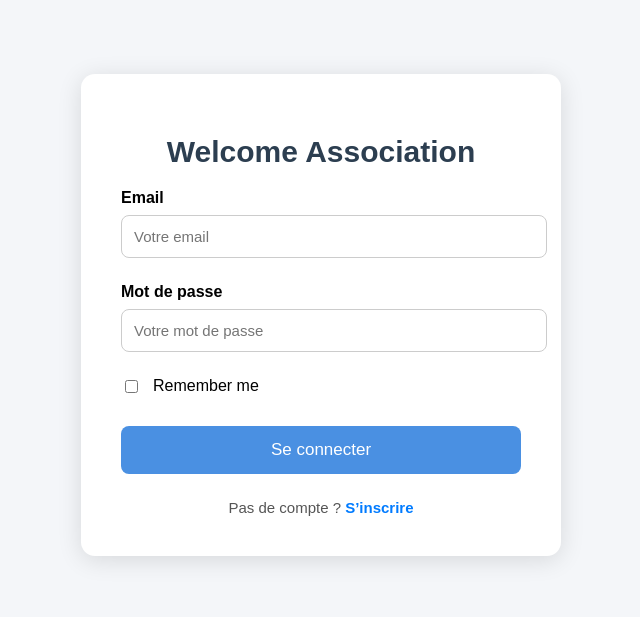
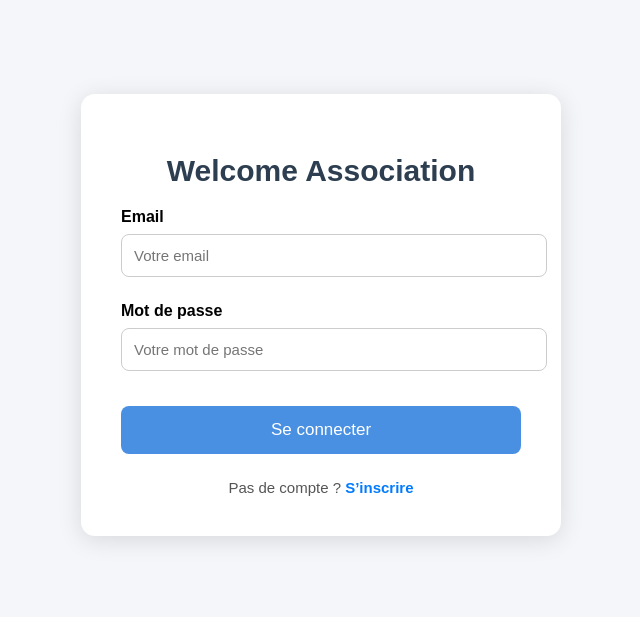
Before and after one commit to GosseFlorian/Associsson, a React (Vite) app in the folder frontend/: page /login in a window 1280 px wide. Shown: the part 113-730 px from the top of the page, without its empty margins (319-959 px from the left). Built offline with nearby package versions, Linux system fonts and the light colour scheme.

Commit message:
fix: suppression du fichier login.css inutile + nettoyage CSS

```diff
--- a/frontend/src/App.tsx
+++ b/frontend/src/App.tsx
@@ -1,6 +1,6 @@
 import "./App.css";
 import { Routes, Route } from "react-router-dom";
-import LoginSimple from "./pages/login";
+import  LoginPage from "./pages/LoginPage";
 // On importe les pages depuis notre dossier pages/
 
 function App() {
@@ -12,7 +12,7 @@
       <Route path="*" element={<h2>Page non trouvée 404 🔍</h2>} />
 
        {/* Page login */}
-      <Route path="/login" element={<LoginSimple />} />
+      <Route path="/login" element={< LoginPage />} />
 
 
     </Routes>
--- a/frontend/src/pages/login.tsx
+++ b/frontend/src/pages/LoginPage.tsx
@@ -1,16 +1,12 @@
 import { useState } from "react";
-import "../style/login.css";
+import "../style/loginPage.css";
 
-
-const LoginSimple = () => {
+const LoginPage = () => {
   const [email, setEmail] = useState("");
   const [password, setPassword] = useState("");
-  const [remember, setRemember] = useState(false);
 
   const Login = () => {
-    console.log("Email:", email);
-    console.log("Password:", password);
-    console.log("Remember me:", remember);
+    // Appel API plus tard
   };
 
   return (
@@ -38,15 +34,6 @@
           />
         </div>
 
-        <div className="checkbox-group">
-          <input
-            type="checkbox"
-            checked={remember}
-            onChange={(e) => setRemember(e.target.checked)}
-          />
-          <label>Remember me</label>
-        </div>
-
         <button className="login-btn" onClick={Login}>
           Se connecter
         </button>
@@ -59,4 +46,4 @@
   );
 };
 
-export default LoginSimple;
+export default LoginPage;
--- a/frontend/src/pages/login.css
+++ /dev/null
@@ -1,96 +0,0 @@
-/* Centrage de la page */
-.login-wrapper {
-  height: 100vh;
-  display: flex;
-  justify-content: center;
-  align-items: center;
-  background: #f4f6f9;
-  padding: 20px;
-}
-
-/* Carte stylée */
-.login-card {
-  width: 400px;
-  padding: 40px; /* ⭐ plus d’espace */
-  border-radius: 14px;
-  background: white;
-  box-shadow: 0 4px 25px rgba(0,0,0,0.12);
-  text-align: center;
-  font-family: Arial, sans-serif;
-}
-
-/* Titre principal */
-.title {
-  font-size: 30px;
-  font-weight: bold;
-  margin-bottom: 20px; /* ⭐ espace ajouté */
-  color: #2c3e50;
-}
-
-/* Sous-titre */
-.subtitle {
-  font-size: 22px;
-  margin-bottom: 30px; /* ⭐ espace ajouté */
-  color: #34495e;
-}
-
-/* Inputs */
-.input-group {
-  text-align: left;
-  margin-bottom: 25px; /* ⭐ plus d’espace entre les champs */
-}
-
-.input-group label {
-  font-weight: bold;
-  margin-bottom: 8px; /* ⭐ espace ajouté */
-  display: block;
-}
-
-.input-group input {
-  width: 100%;
-  padding: 12px; /* ⭐ plus confortable */
-  border-radius: 8px;
-  border: 1px solid #ccc;
-  font-size: 15px;
-}
-
-/* Checkbox */
-.checkbox-group {
-  display: flex;
-  align-items: center;
-  gap: 12px;
-  margin: 20px 0; /* ⭐ espace ajouté */
-}
-
-/* Bouton */
-.login-btn {
-  width: 100%;
-  padding: 14px; /* ⭐ plus grand */
-  background: #4a90e2;
-  color: white;
-  border: none;
-  border-radius: 8px;
-  cursor: pointer;
-  font-size: 17px;
-  margin-top: 10px; /* ⭐ espace ajouté */
-  transition: 0.2s;
-}
-
-.login-btn:hover {
-  background: #357ab8;
-}
-.signup-text {
-  margin-top: 25px;
-  font-size: 15px;
-  color: #555;
-}
-
-.signup-text a {
-  color: #007bff;
-  font-weight: bold;
-  text-decoration: none;
-}
-
-.signup-text a:hover {
-  text-decoration: underline;
-}
```
Also changed, not shown: frontend/src/pages/register.tsx (added), frontend/src/style/loginPage.css (renamed from frontend/src/style/login.css).
